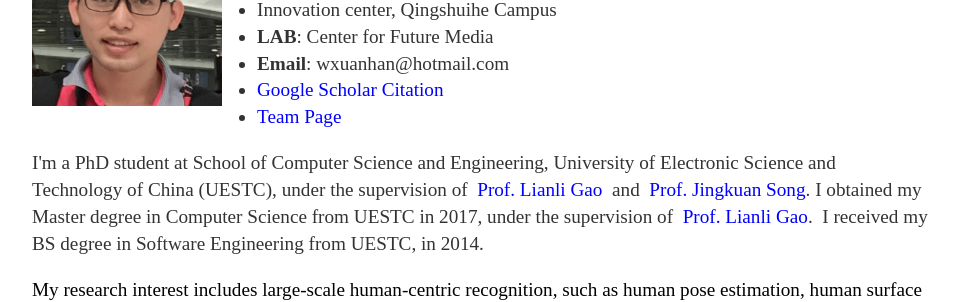
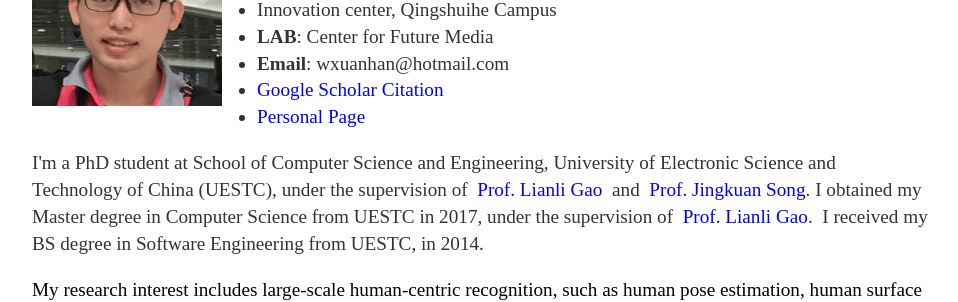
Before and after one commit to cfm-wxh/xuanhanwang.github.io, a Jekyll site: the page built from index.html, in a window 1280 px wide. Shown: the part 271-573 px from the top of the page, without its empty margins (160-1118 px from the left). Built offline with Jekyll 4.4.1, drawn with Linux system fonts in a browser that asks for light colours.

Commit message:
Update index.html

```diff
--- a/index.html
+++ b/index.html
@@ -14,7 +14,7 @@ title: Xuanhan Wang, UESTC
 					<li> <b>LAB</b>: Center for Future Media</li>
 					<li> <b>Email</b>: wxuanhan@hotmail.com </li>
 					<li><a href="https://scholar.google.com/citations?user=qMpygM0AAAAJ&hl=en"><div style="color:blue;"> Google Scholar Citation </div></a></li>
-					<li><a href="https://stoa-xh91.github.io/"><div style="color:blue;">Team Page </div> </a></li>
+					<li><a href="https://github.com/HAG-uestc"><div style="color:blue;">Personal Page </div> </a></li>
 				</ul>
 			</p>
 			</div>
```
